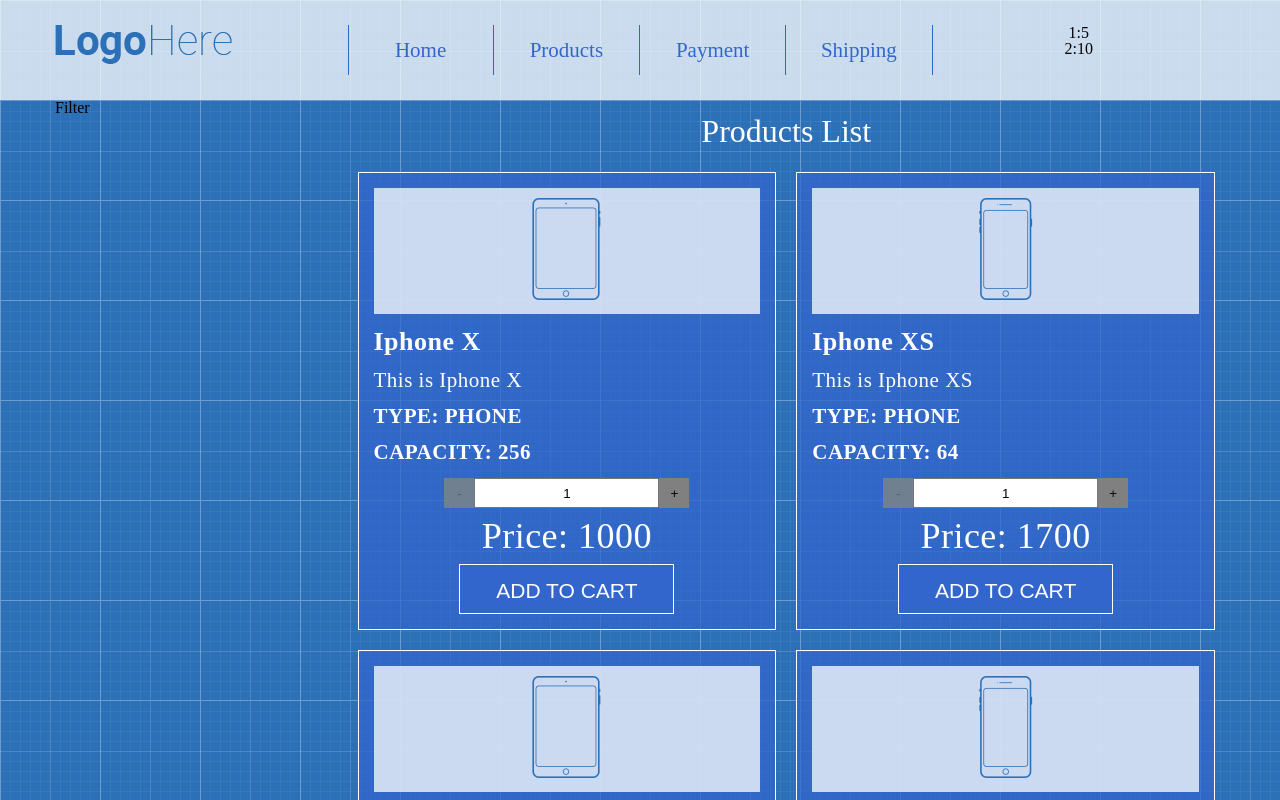
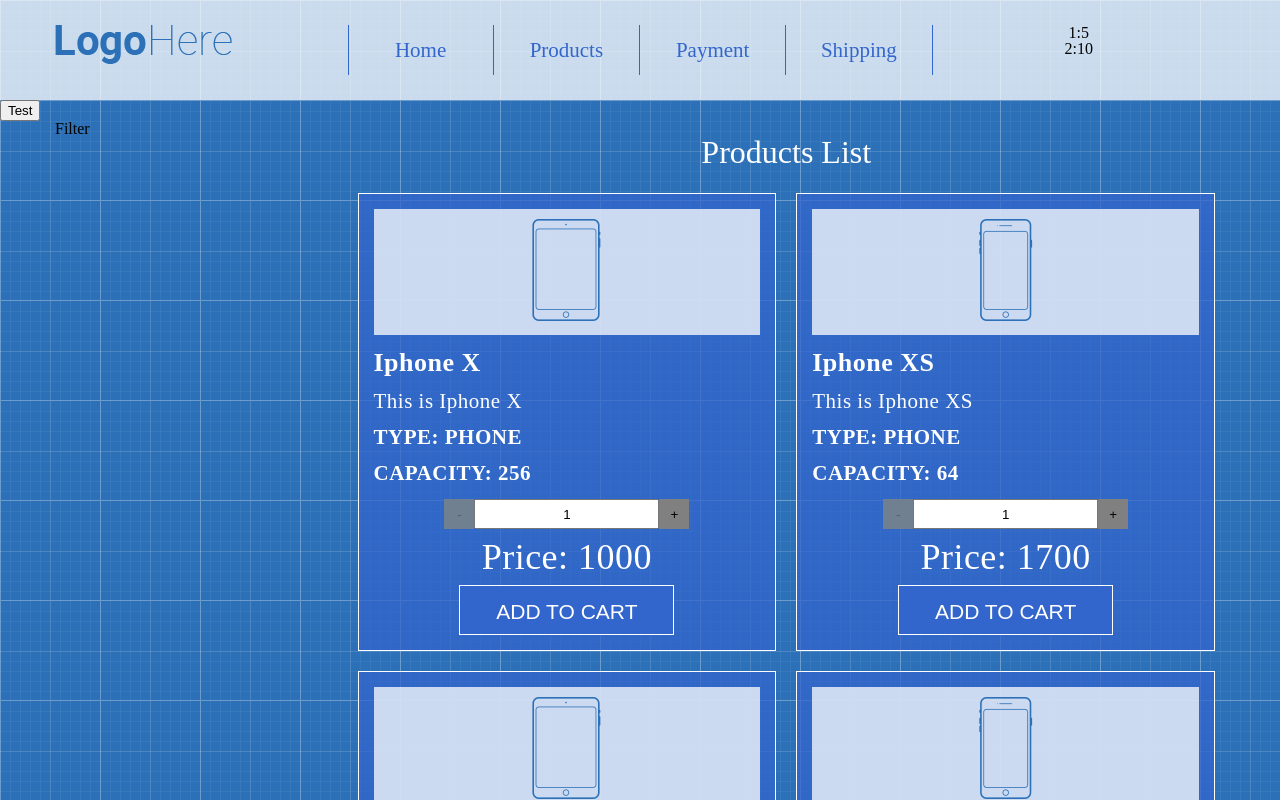
Before and after one commit to dimonkatri4/shop-project, a React (Create React App) app: page / in a window 1280 px wide. Shown: the top 800 px of the page. Built offline with nearby package versions, Linux system fonts and the light colour scheme.

Commit message:
Зробили кнопку addProductToCart

```diff
--- a/src/App/App.js
+++ b/src/App/App.js
@@ -17,26 +17,35 @@
 	}
 }
 
+productId = keys(this.state.productInCart);
+
 addProductToCart = (productId, count) => {
 	this.setState((prevState)=>({
-		// productInCart: {
-		// 	productId: productId = keys(productInCart),
-		// 	count:
-		// }
+		productInCart: {
+			[productId]: prevState.productInCart[productId] + count
+		}
+	}))
+}
 
-		// cartData: {
-		// 	count: prevState.cartData.count + count,
-		// 	price:prevState.cartData.price + (price*count)
-		// }
+// addProductToCart = (productId, count) => {
+// 	this.setState((prevState)=>({
+// 		productInCart: keys(this.state.productInCart).map((productId)=>(
+// 			{productId:prevSatet.productInCart[productId]}
+// 		))})
+//   }
 
-	}))
-  }
+
+
+
+
 	render() {
+		console.log(this.productId)
 	return (
 		<div>
 			<Header
 				productInCart= {this.state.productInCart}
 			/>
+			<button onClick={()=>this.addProductToCart(1,1)} >Test</button>
 			<Main
 				addProductToCart = {this.addProductToCart}
 			/>
--- a/src/App/Header/Cart/Cart.js
+++ b/src/App/Header/Cart/Cart.js
@@ -7,7 +7,6 @@
 	productInCart
 }) => {
 
-	console.log(keys(productInCart))
 	return (
 	<div className="cart text-center">
 		{
--- a/src/App/Main/Products/ProductListItem.js
+++ b/src/App/Main/Products/ProductListItem.js
@@ -22,6 +22,7 @@
 
     render() {
         const {
+            id,
             name,
             description,
             type,
@@ -48,7 +49,7 @@
                 <div className="product-price">Price: {price}</div>
                 <button
                     className="btn btn-add-to-cart"
-                    onClick={()=>addProductToCart(this.state.productsCount, price)}>
+                    onClick={()=>addProductToCart({id}, this.state.productsCount)}>
                     Add to cart</button>
             </div>
         )
```
